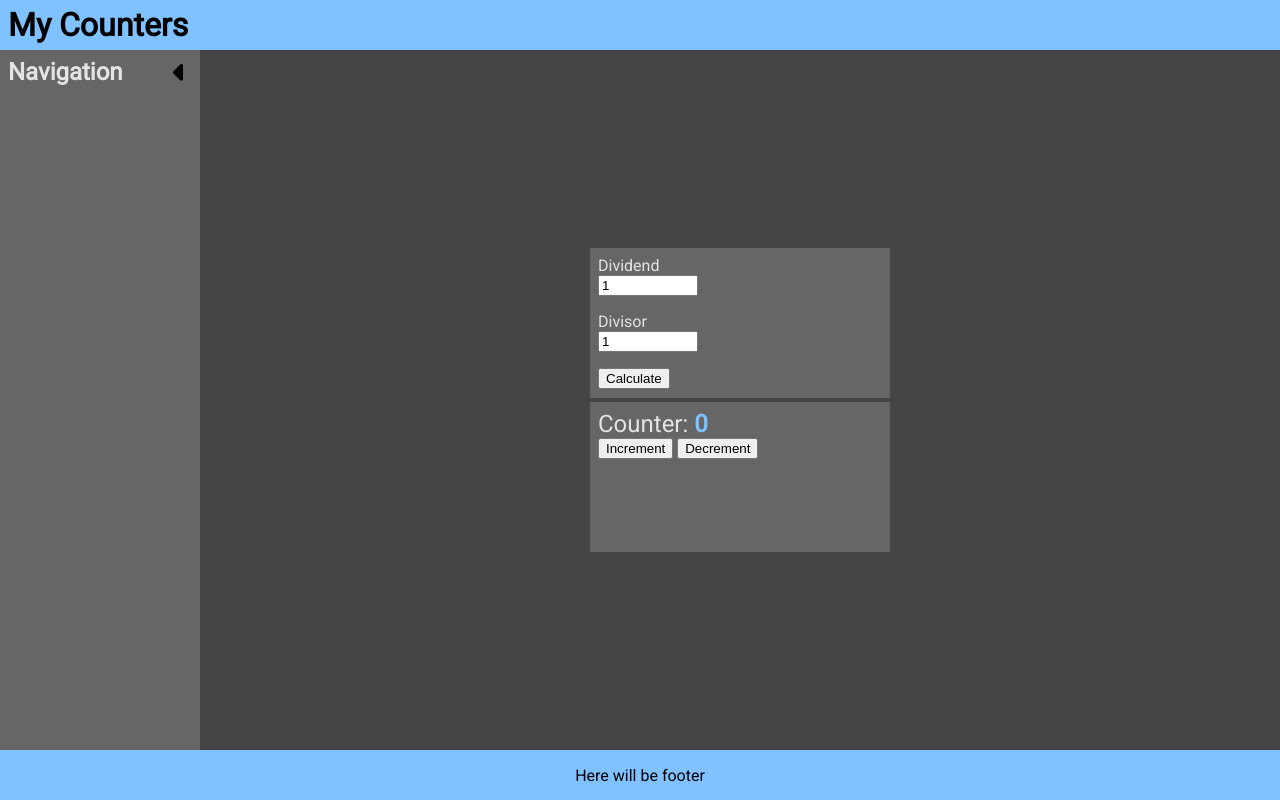
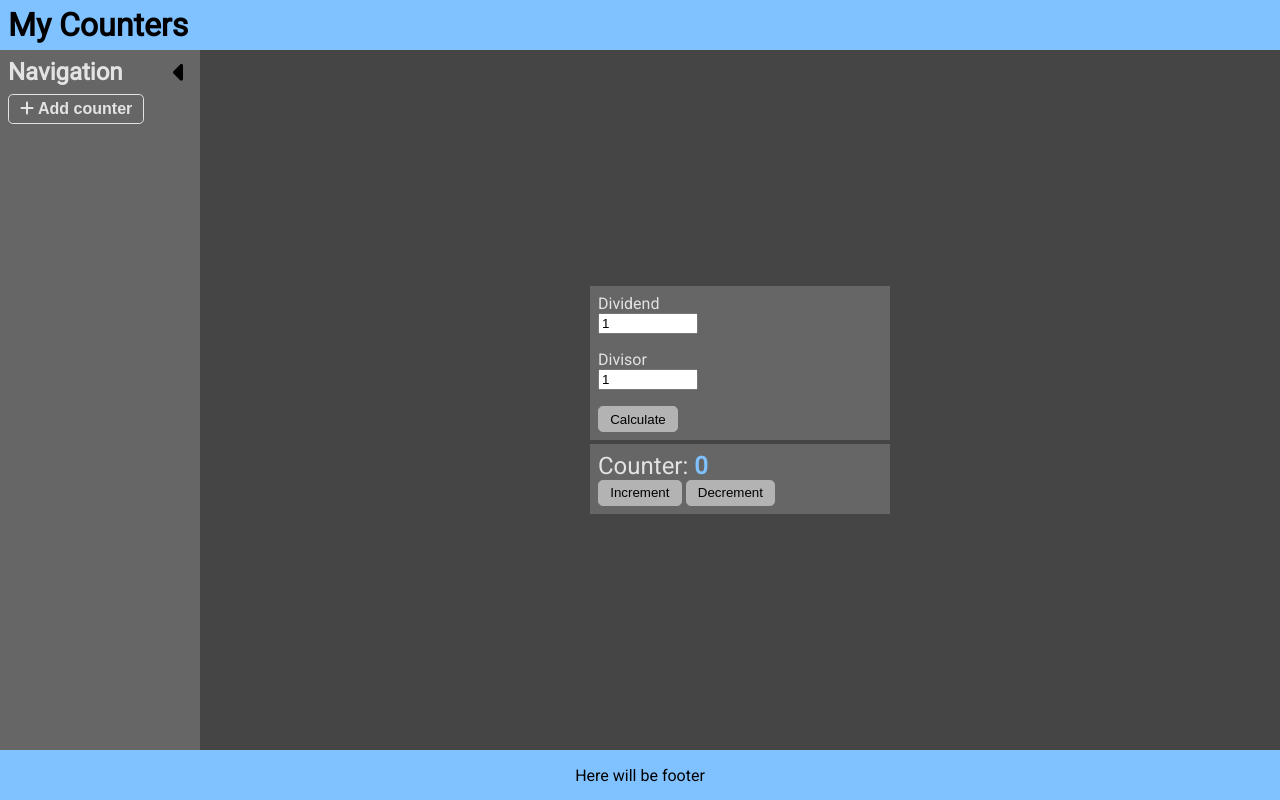
Before and after one commit to rafallyczek/my-counters, a website built with webpack: page src/index.html in a window 1280 px wide. Built offline with nearby package versions, Linux system fonts and the light colour scheme.

Commit message:
Add button for adding counter
Added button which adds new counter (not implemented yet). Also added
more button styles.

```diff
--- a/src/index.html
+++ b/src/index.html
@@ -16,6 +16,7 @@
             <button class="nav-toggle" title="Hide navigation"><i class="fa-solid fa-caret-left fa-2xl"></i></button>
             <div class="nav-content">
                 <h2>Navigation</h2>
+                <button class="btn add fs-small fw-bold"><i class="fa-solid fa-plus"></i> Add counter</button>
             </div>
         </nav>
 
@@ -30,12 +31,12 @@
                         <label for="divisor">Divisor</label>
                         <input id="divisor" type="number" min="1" value="1">
                     </div>
-                    <button id="calculate">Calculate</button>
+                    <button class="btn regular" id="calculate">Calculate</button>
                 </div>
                 <div class="counter bgc-semi-dark">
                     <p class="fs-medium">Counter: <span id="value" class="text-clr-accent fw-bold">0</span></p>
-                    <button id="increment">Increment</button>
-                    <button id="decrement">Decrement</button>
+                    <button class="btn regular" id="increment">Increment</button>
+                    <button class="btn regular" id="decrement">Decrement</button>
                 </div>
             </div>
         </main>
--- a/src/script.js
+++ b/src/script.js
@@ -79,7 +79,7 @@ function toggleNav() {
     content.classList.add("nav-expanded");
     icon.classList.add("fa-caret-left");
     navToggleBtn.title = "Hide navigation";
-    navContent.style.display = "block";
+    navContent.style.display = "grid";
   }
 
   navToggleBtn.textContent = "";
--- a/src/style.css
+++ b/src/style.css
@@ -11,12 +11,14 @@
 :root {
     --clr-dark: hsl(0, 0%, 27%);
     --clr-semi-dark: hsl(0, 0%, 40%);
+    --clr-semi-light: hsl(0, 0%, 70%);
     --clr-light: hsl(0, 0%, 89%);
 
     --clr-accent: hsl(209, 100%, 75%);
 
     --fw-bold: 700;
 
+    --fs-small: 1rem;
     --fs-medium: 1.5rem;
 }
 
@@ -67,6 +69,12 @@ p, h1, h2 {
     gap: .2rem;
 }
 
+.nav-content {
+    display: grid;
+    gap: .5rem;
+    justify-items: start;
+}
+
 /* Inputs */
 
 .input-group {
@@ -83,14 +91,43 @@ input[type="number"] {
 
 button {
     cursor: pointer;
+    border: none;
+    background: none;
+    border-radius: .3rem;
 }
 
-.nav-toggle {
+button.btn {
+    padding: .3rem .7rem;
+}
+
+button.nav-toggle {
     position: absolute;
     top: .5rem;
     right: .5rem;
-    border: none;
+}
+
+button.nav-toggle:hover {
+    color: var(--clr-light);
+}
+
+button.regular {
+    border: 1px solid var(--clr-semi-light);
+    background-color: var(--clr-semi-light);
+}
+
+button.regular:hover {
+    color: var(--clr-light);
     background-color: var(--clr-semi-dark);
+}
+
+button.add {
+    border: 1px solid var(--clr-light);
+    color: var(--clr-light);
+}
+
+button.add:hover {
+    color: var(--clr-semi-dark);
+    background-color: var(--clr-light);
 }
 
 /* Elements */
@@ -106,7 +143,6 @@ button {
 
 .data, .counter {
     padding: .5rem;
-    height: 150px;
     width: 300px;
 }
 
@@ -136,6 +172,10 @@ button {
     font-weight: var(--fw-bold);
 }
 
+.fs-small {
+    font-size: var(--fs-small);
+}
+
 .fs-medium {
     font-size: var(--fs-medium);
 }
```
Also changed, not shown: dist/index.html, dist/style.css, 1 other file.
